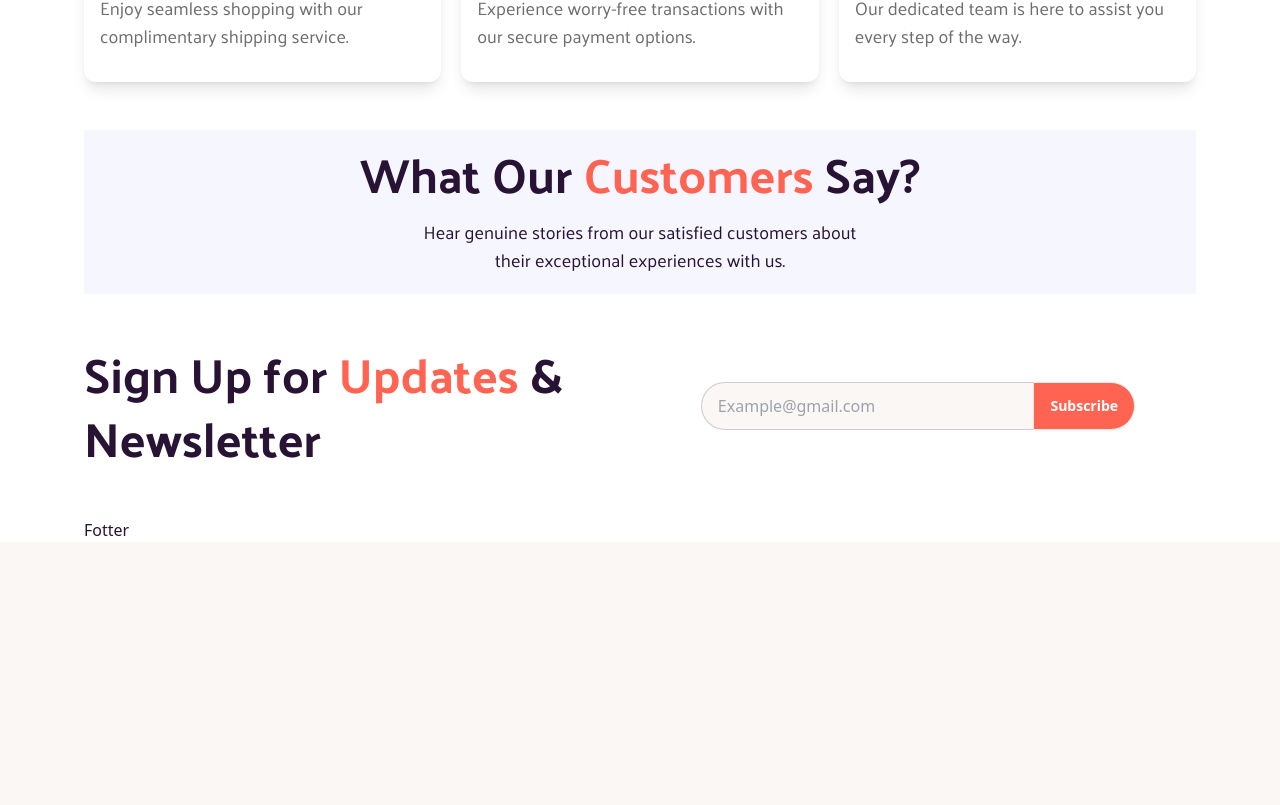
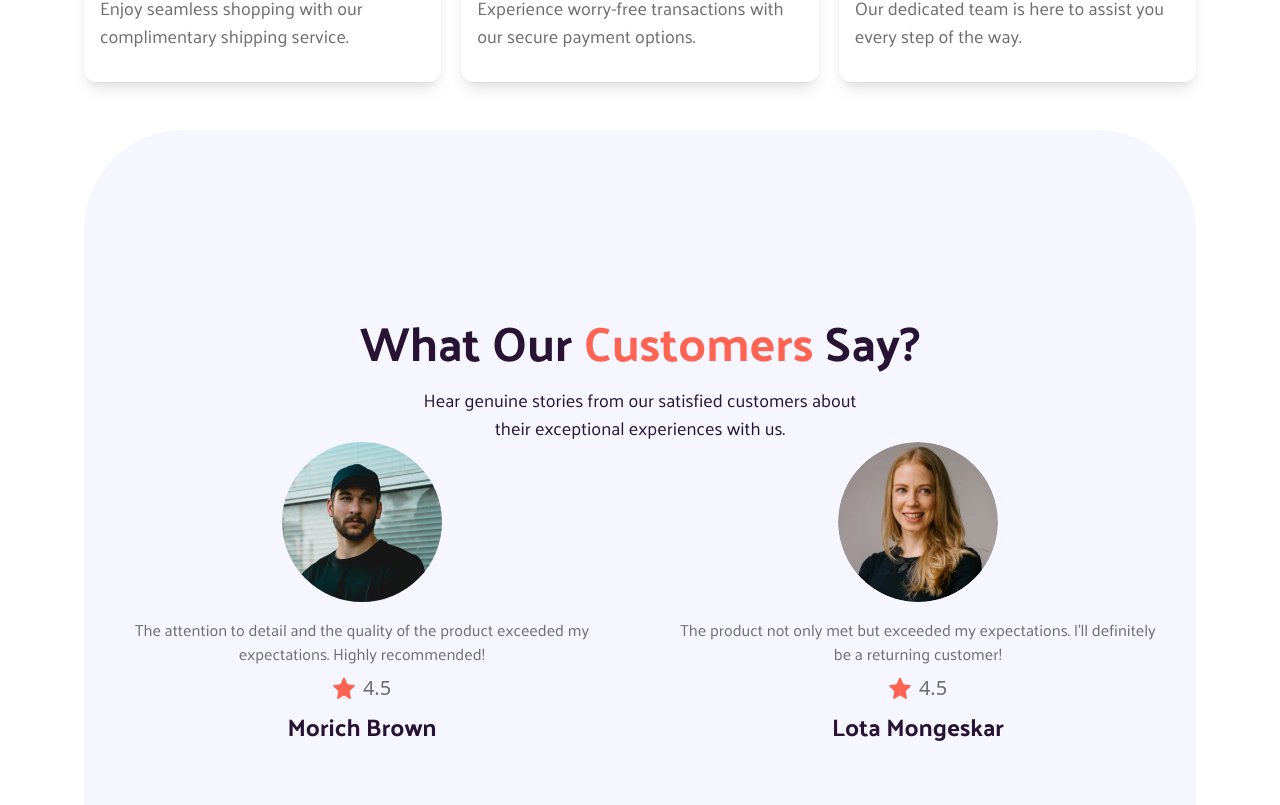
Before and after one commit to foadEbrahimi/Nike_Store, a React (Create React App) app: page / in a window 1280 px wide. Shown: the part 1915-2720 px from the top of the page. Before the commit the page ends 2457 px from the top, so only its background shows below. Built offline with nearby package versions, Linux system fonts and the light colour scheme.

Commit message:
Add Customer Section

```diff
--- a/public/index.html
+++ b/public/index.html
@@ -9,7 +9,11 @@
       content="Web site created using create-react-app"
     />
     <title>Nike Store</title>
-    <link rel="shortcut icon" href="../src/assets/images/logo.svg" type="image/x-icon" />
+    <link
+      rel="shortcut icon"
+      href="../src/assets/images/logo.svg"
+      type="image/x-icon"
+    />
   </head>
   <body>
     <noscript>You need to enable JavaScript to run this app.</noscript>
--- a/src/Components/Customer/Card.jsx
+++ b/src/Components/Customer/Card.jsx
@@ -0,0 +1,19 @@
+import React from 'react';
+
+import { star } from '../../assets/images/Icons';
+
+export default function Card({ img, feedback, name, rating }) {
+  return (
+    <div className="flex flex-col justify-center items-center gap-4">
+      <img src={img} className="rounded-full w-[10rem]" alt="user img" />
+      <div className="flex flex-col items-center justify-center gap-2">
+        <p className="font-Montserrat text-SubTitle max-w-[30rem] text-center">{feedback}</p>
+        <div className="flex items-center gap-2">
+          <img src={star} alt="Star" />
+          <span className="text-xl text-SubTitle">{rating}</span>
+        </div>
+        <h1 className="font-PalanquinBold text-2xl">{name}</h1>
+      </div>
+    </div>
+  );
+}
--- a/src/constants/index.js
+++ b/src/constants/index.js
@@ -101,15 +101,17 @@ export const services = [
 
 export const reviews = [
   {
-    imgURL: customer1,
-    customerName: 'Morich Brown',
+    id: 1,
+    img: customer1,
+    name: 'Morich Brown',
     rating: 4.5,
     feedback:
       'The attention to detail and the quality of the product exceeded my expectations. Highly recommended!',
   },
   {
-    imgURL: customer2,
-    customerName: 'Lota Mongeskar',
+    id: 2,
+    img: customer2,
+    name: 'Lota Mongeskar',
     rating: 4.5,
     feedback:
       "The product not only met but exceeded my expectations. I'll definitely be a returning customer!",
--- a/src/pages/Customer/Customer.jsx
+++ b/src/pages/Customer/Customer.jsx
@@ -1,9 +1,13 @@
 import React from 'react';
+import Card from '../../Components/Customer/Card';
+
+import { reviews } from '../../constants';
 
 export default function Customer() {
   return (
-    <div className='bg-bgcustomer py-5'>
-      <div className='flex flex-col items-center justify-center gap-5'>
+    <div className="bg-bgcustomer md:h-screen flex flex-col justify-center gap-10 rounded-[100px]">
+      <div className="px-5 py-10">
+        <div className="flex flex-col items-center justify-center gap-5">
           <h1 className="text-5xl font-PalanquinBold text-center">
             What Our <span className="text-Primary">Customers</span> Say?
           </h1>
@@ -12,6 +16,12 @@ export default function Customer() {
             exceptional experiences with us.
           </p>
         </div>
+        <div className="grid items-center justify-center md:grid-cols-2 gap-10">
+          {reviews.map(review => (
+            <Card key={review.id} {...review} />
+          ))}
+        </div>
+      </div>
     </div>
   );
 }
```
Lines whose indentation alone changed are shown as unchanged.
